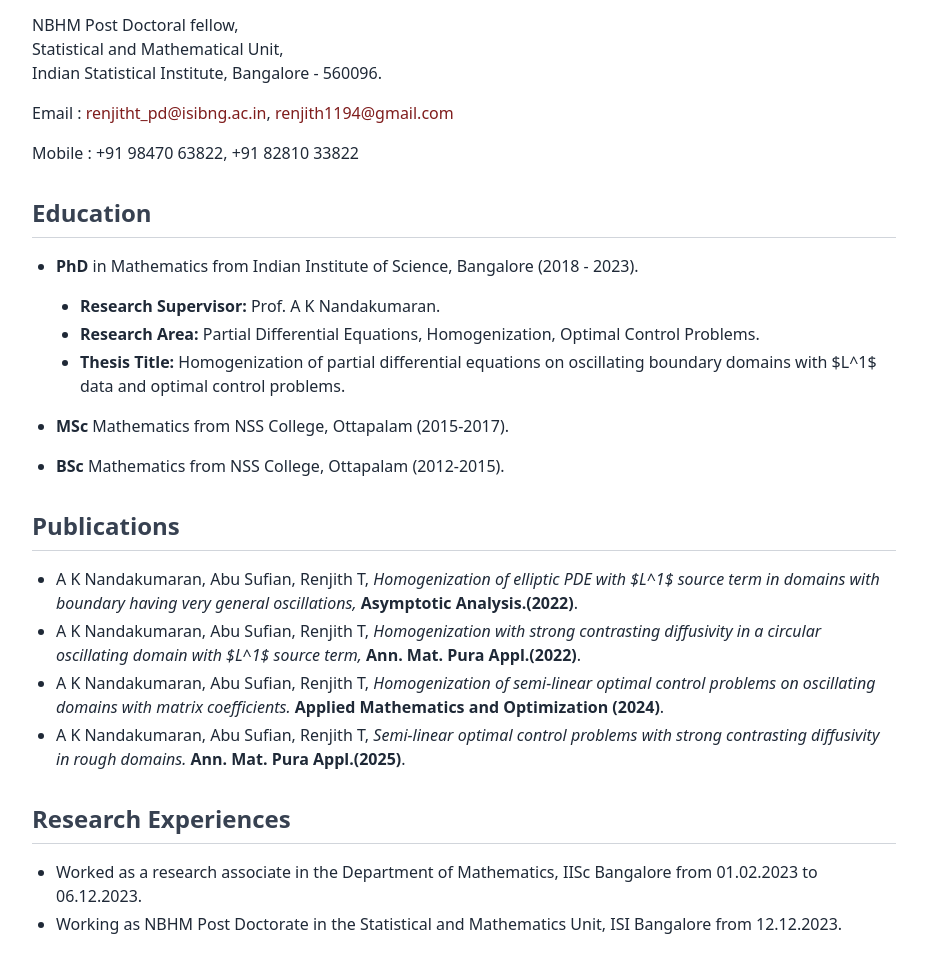
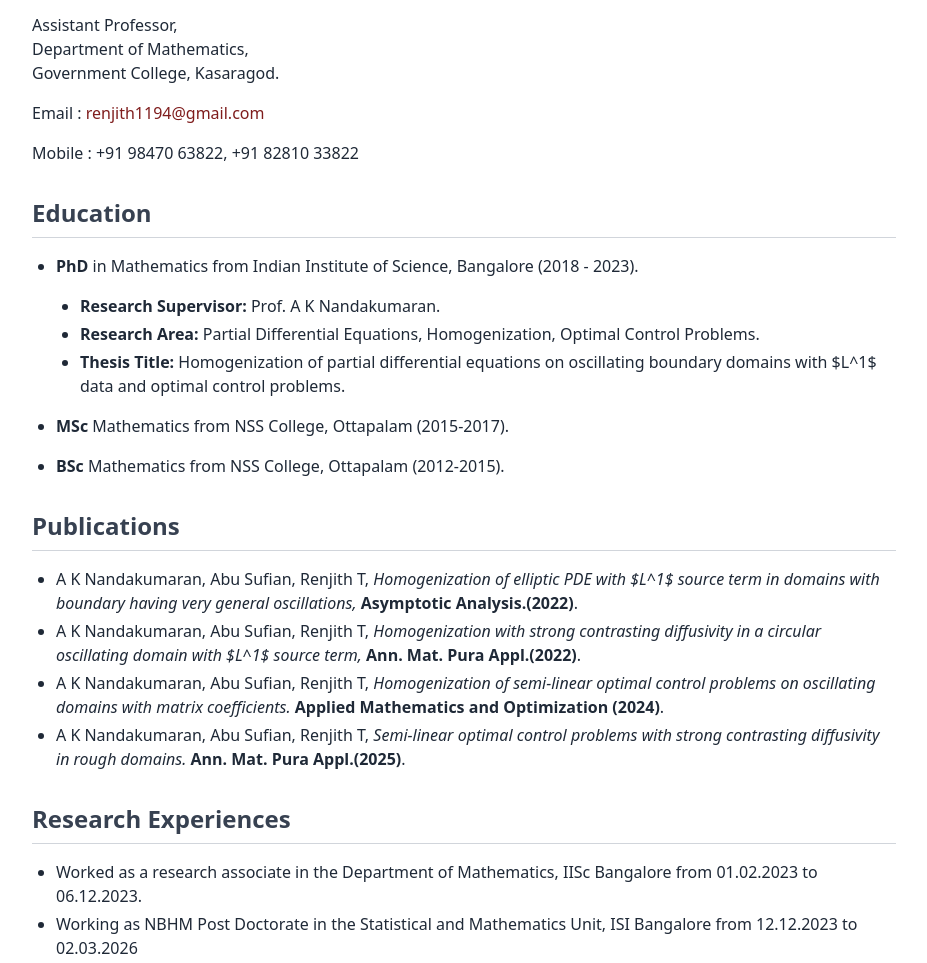
Before and after one commit to t-renjith/t-renjith.github.io, an Eleventy site: page cv.md in a window 1280 px wide. Shown: the part 304-1267 px from the top of the page, without its empty margins (176-1103 px from the left). Built offline with nearby package versions, Linux system fonts and the light colour scheme; Eleventy itself is replaced by a stand-in of ours; files that its build step writes are made by us from their sources; what markdown-it-texmath would draw is missing.

Commit message:
Update cv.md

```diff
--- a/cv.md
+++ b/cv.md
@@ -9,11 +9,11 @@ permalink: /cv/
 
 ## RENJITH THAZHATHETHIL
 
-NBHM Post Doctoral fellow,
-Statistical and Mathematical Unit,
-Indian Statistical Institute, Bangalore - 560096.
+Assistant Professor,
+Department of Mathematics,
+Government College, Kasaragod.
 
-Email : renjitht_pd@isibng.ac.in, renjith1194@gmail.com
+Email : renjith1194@gmail.com
 
 Mobile : +91 98470 63822, +91 82810 33822
 
@@ -37,7 +37,7 @@ Mobile : +91 98470 63822, +91 82810 33822
 ## Research Experiences
 
 - Worked as a research associate in the Department of Mathematics, IISc Bangalore from 01.02.2023 to 06.12.2023.
-- Working as NBHM Post Doctorate in the Statistical and Mathematics Unit, ISI Bangalore from 12.12.2023.
+- Working as NBHM Post Doctorate in the Statistical and Mathematics Unit, ISI Bangalore from 12.12.2023 to 02.03.2026
 
 ## Teaching Experiences
 
```
